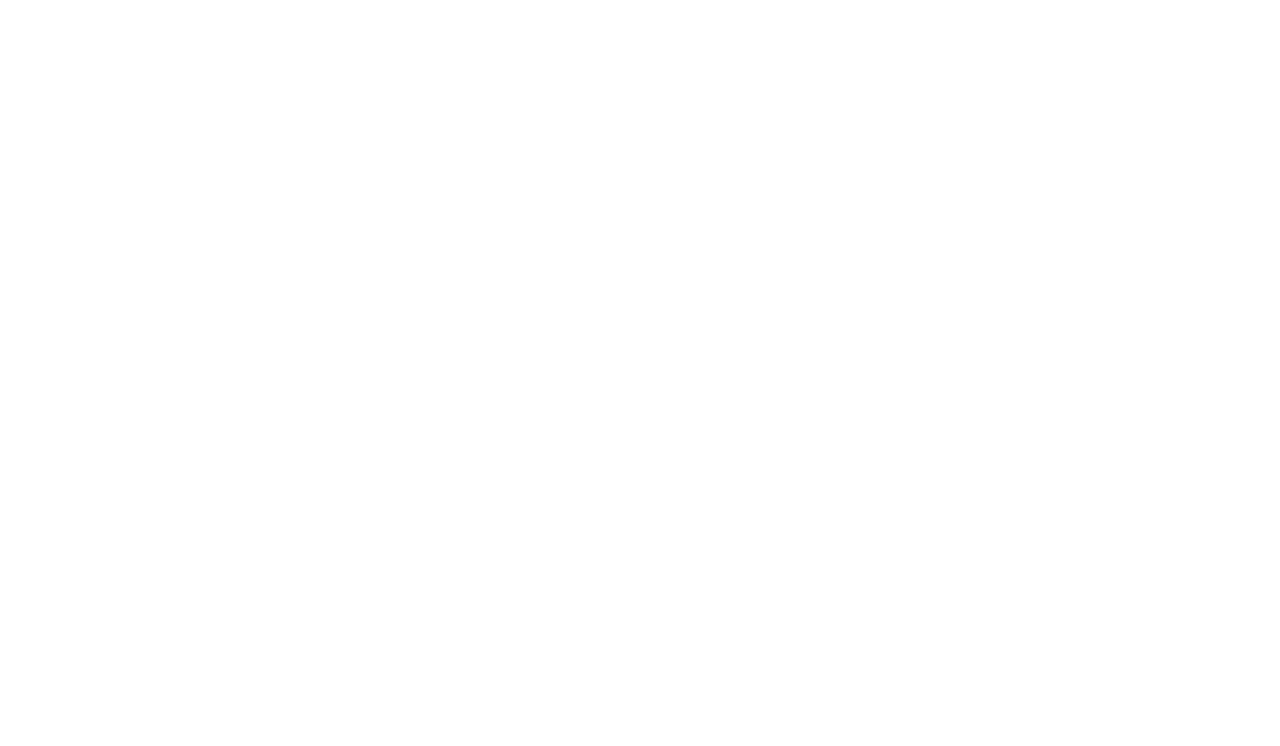
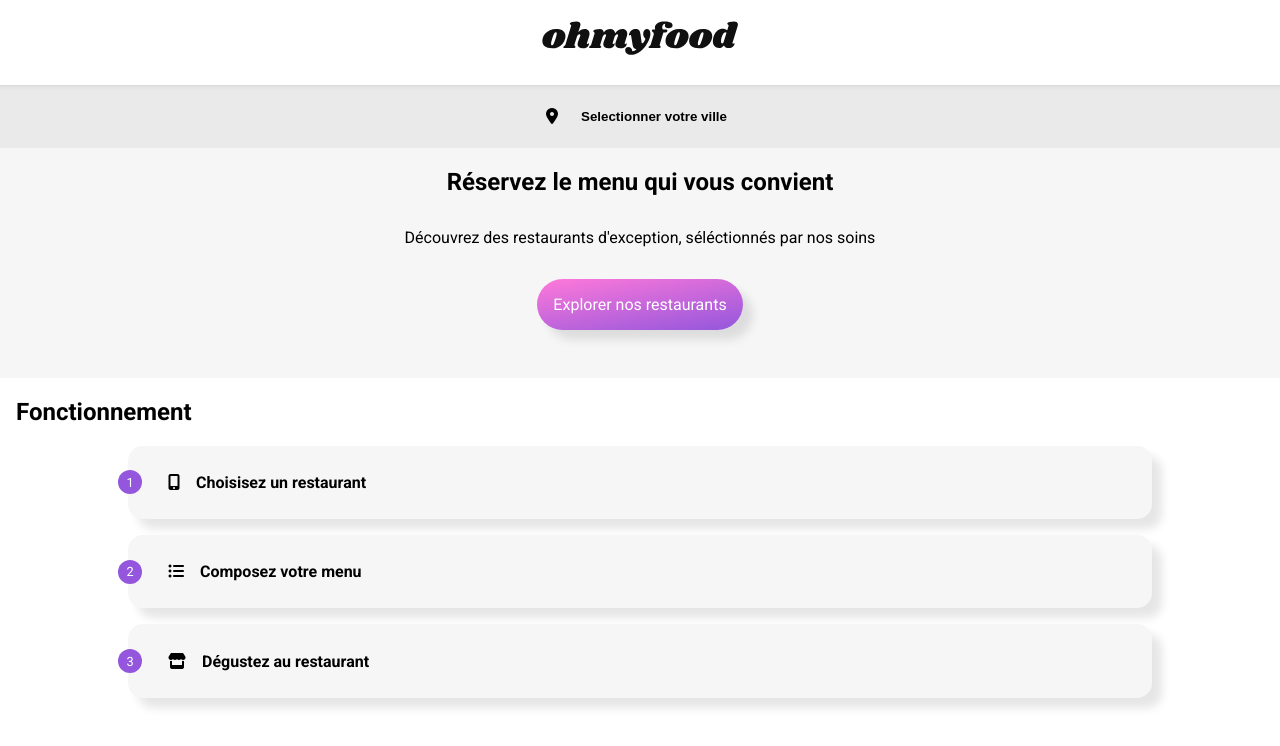
Before and after one commit to zeddoth/DosscheJordan_3_03032021, a plain HTML site: page index.html in a window 1280 px wide. Drawn offline with Linux system fonts and the light colour scheme; a web font is replaced by a local one.

Commit message:
Ajout de la partie haute du site (header,fonctionnement,reservation)

```diff
--- a/index.html
+++ b/index.html
@@ -5,7 +5,60 @@
     <meta http-equiv="X-UA-Compatible" content="IE=edge" />
     <meta name="viewport" content="width=device-width, initial-scale=1.0" />
     <link rel="stylesheet" href="public/css/style.css" />
+    <script src="https://kit.fontawesome.com/493b02219a.js" crossorigin="anonymous"></script>
     <title>OhMyFood - Accueil</title>
   </head>
-  <body></body>
+  <body>
+    <header class="header">
+      <h1>
+        <img class="header_logo" src="images/logo/ohmyfood@2x.svg" />
+      </h1>
+    </header>
+    <div class="location">
+      <div class="location_marker"><i class="fas fa-map-marker-alt"></i></div>
+      <div class="location_city">
+        <select name="city" class="location_selector">
+          <option value="0">Selectionner votre ville</option>
+          <option value="Paris">Paris, Bellevile</option>
+          <option value="Nancy">Nancy, Place Stanislas</option>
+          <option value="Epinal">Epinal, Place des Vosges</option>
+        </select>
+      </div>
+    </div>
+    <section class="reservation">
+      <h2 class="reservation_h2">Réservez le menu qui vous convient</h2>
+      <p class="reservation_p">Découvrez des restaurants d'exception, séléctionnés par nos soins</p>
+      <a class="reservation_btn">Explorer nos restaurants</a>
+    </section>
+    <section class="fonctionnement">
+      <h2 class="fonctionnement_h2">Fonctionnement</h2>
+      <div class="fonctionnement_card">
+        <div class="fonctionnement_card_number">
+          <p>1</p>
+        </div>
+        <div class="fonctionnement_card_icon">
+          <i class="fas fa-mobile-alt"></i>
+        </div>
+        <p class="fonctionnement_card_description">Choisisez un restaurant</p>
+      </div>
+      <div class="fonctionnement_card">
+        <div class="fonctionnement_card_number">
+          <p>2</p>
+        </div>
+        <div class="fonctionnement_card_icon">
+          <i class="fas fa-list-ul"></i>
+        </div>
+        <p class="fonctionnement_card_description">Composez votre menu</p>
+      </div>
+      <div class="fonctionnement_card">
+        <div class="fonctionnement_card_number">
+          <p>3</p>
+        </div>
+        <div class="fonctionnement_card_icon">
+          <i class="fas fa-store"></i>
+        </div>
+        <p class="fonctionnement_card_description">Dégustez au restaurant</p>
+      </div>
+    </section>
+  </body>
 </html>
--- a/sass/base/_base.scss
+++ b/sass/base/_base.scss
@@ -2,6 +2,84 @@
 @import url("https://fonts.googleapis.com/css2?family=Roboto:ital,wght@0,100;0,300;0,400;0,500;0,700;0,900;1,100;1,300;1,400;1,500;1,700;1,900&display=swap");
 @import url("https://fonts.googleapis.com/css2?family=Shrikhand&display=swap");
 // FIN DE POLICE
+
 body {
   font-family: Roboto, Arial, sans-serif;
+  margin: 0;
+  padding: 0;
 }
+.header {
+  @include flexcenter;
+}
+.location {
+  @include flexcenter;
+  background-color: $color-back-location;
+  padding: 0.5rem 0;
+  box-shadow: inset 0px 5px 10px -10px #00000080;
+  &_marker {
+    @include flexcenter;
+    padding-right: 1rem;
+  }
+  &_selector {
+    margin: 1rem 0;
+    background-color: $color-back-location;
+    outline: none;
+    border: none;
+    font-weight: bold;
+    cursor: pointer;
+    appearance: none;
+    text-align: center;
+  }
+}
+.reservation {
+  @include flexcenter;
+  background-color: $color-back;
+  flex-direction: column;
+  padding-bottom: 3rem;
+  &_h2 {
+    text-align: center;
+    margin-bottom: 1rem;
+  }
+  &_p {
+    text-align: center;
+  }
+  &_btn {
+    margin-top: 1rem;
+    @include btn;
+  }
+}
+
+.fonctionnement {
+  display: flex;
+  justify-content: flex-start;
+  flex-direction: column;
+  &_card {
+    @include fonctionnement_card;
+  }
+  &_h2 {
+    padding-left: 1rem;
+  }
+  &_card {
+    padding: 0.7rem 0;
+    display: flex;
+    align-items: center;
+    font-weight: 600;
+  }
+  &_card_icon {
+    padding: 0 1rem;
+  }
+  &_card_number {
+    @include flexcenter;
+    position: relative;
+    left: -10px;
+    border-radius: 100%;
+    background-color: $color-primary;
+    height: 1.5rem;
+    width: 1.5rem;
+    min-width: 1.5rem;
+    min-height: 1.5rem;
+    color: white;
+    font-weight: normal;
+    font-size: 0.8rem;
+  }
+}
--- a/sass/utils/_mixins.scss
+++ b/sass/utils/_mixins.scss
@@ -1 +1,23 @@
 // ------------- LES MIXINS ICI -------------
+@mixin btn {
+  border-radius: 30px;
+  background: linear-gradient(350deg, $color-primary, $color-secondary);
+  color: white;
+  padding: 1rem;
+  box-shadow: 10px 10px 10px rgba(0, 0, 0, 10%);
+  text-align: center;
+}
+@mixin flexcenter {
+  display: flex;
+  justify-content: center;
+  align-items: center;
+}
+@mixin fonctionnement_card {
+  width: 80%;
+  background-color: $color-back;
+  margin-bottom: 1rem;
+  margin-left: auto;
+  margin-right: auto;
+  border-radius: 15px;
+  box-shadow: 10px 10px 10px rgba(0, 0, 0, 10%);
+}
```
Also changed, not shown: images/logo/ohmyfood@2x.svg (added), images/menus/a-la-francaise.jpg (added), images/menus/la-note-enchantee.jpg (added), images/menus/la-palette-du-gout.jpg (added), images/menus/le-delice-des-sens.jpg (added), public/css/style.css, 1 other file.
